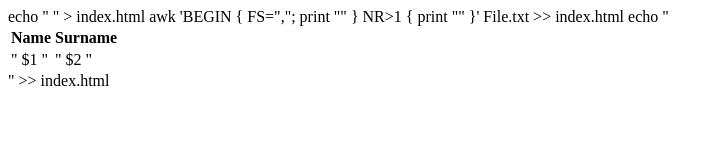
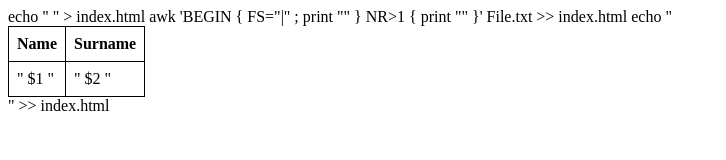
Before and after one commit to amittanwar777/documents, a plain HTML site: page Index.html in a window 1280 px wide. Shown: the whole page, without its empty margins (0-726 px from the left). Drawn offline with Linux system fonts and the light colour scheme.

Commit message:
Update Index.html

```diff
--- a/Index.html
+++ b/Index.html
@@ -1,11 +1,22 @@
+
 echo "<html>
 <head>
 <title>Index</title>
+<style>
+table {
+  border-collapse: collapse;
+}
+
+th, td {
+  border: 1px solid black;
+  padding: 8px;
+}
+</style>
 </head>
 <body>
 <table>" > index.html
 
-awk 'BEGIN { FS=","; print "<tr><th>Name</th><th>Surname</th></tr>" }
+awk 'BEGIN { FS="|" ; print "<tr><th>Name</th><th>Surname</th></tr>" }
      NR>1 { print "<tr><td>" $1 "</td><td>" $2 "</td></tr>" }' File.txt >> index.html
 
 echo "</table>
```
